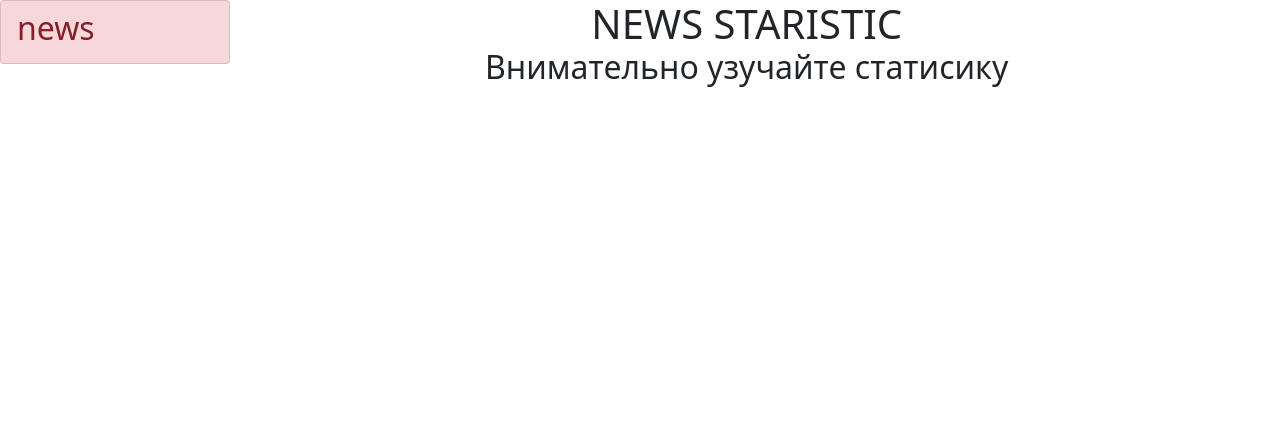
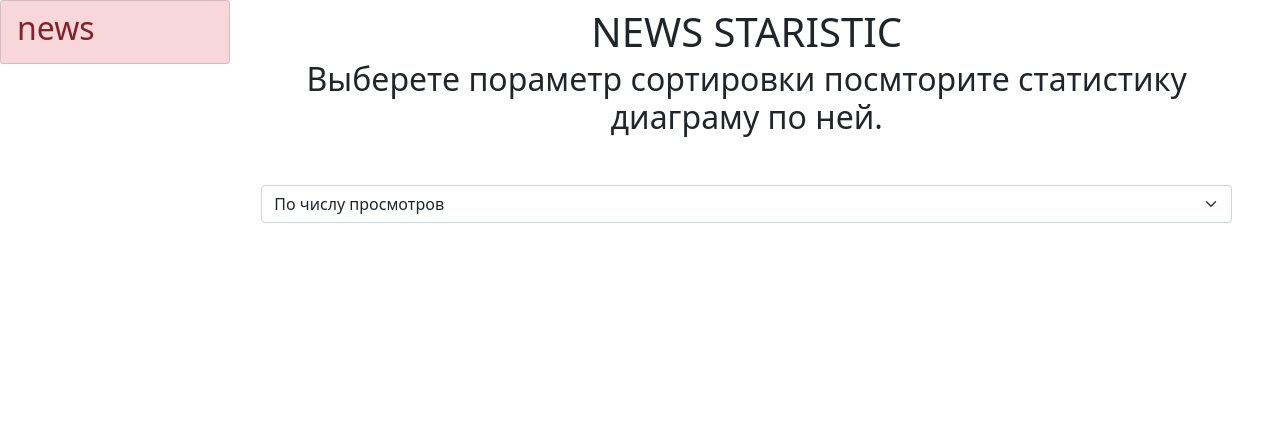
Before and after one commit to YaraKoba/Django-News-Scrol, a Django app: template test_task/news/templates/news/news_statistic.html in a window 1280 px wide. Shown: the top 422 px of the page. Run offline with Django 4.2, Linux system fonts and the light colour scheme; the template is opened without the code that fills it, so the values that code supplies are empty; some libraries are stand-ins or nearby versions.

Commit message:
statistisc page

```diff
--- a/test_task/news/models.py
+++ b/test_task/news/models.py
@@ -17,6 +17,8 @@ class News(models.Model):
     body = models.TextField(max_length=5000)
     img = models.ImageField(null=True, blank=True)
     create_at = models.DateTimeField(default=timezone.now)
+
+    views = models.BigIntegerField(default=0)
     likes = models.IntegerField(default=0)
     dislikes = models.IntegerField(default=0)
 
--- a/test_task/news/serializers.py
+++ b/test_task/news/serializers.py
@@ -9,7 +9,7 @@ class NewsEasySerializers(serializers.ModelSerializer):
 
     class Meta:
         model = News
-        fields = ('id', 'title', 'user_name', 'create_at', 'tags', 'img')
+        fields = ('id', 'title', 'user_name', 'create_at', 'tags', 'img', 'views', 'likes', 'dislikes')
 
     def get_tags(self, obj):
         return [tag.name for tag in obj.tag.all()]
@@ -22,7 +22,7 @@ class NewsBodySerializers(serializers.ModelSerializer):
 
     class Meta:
         model = News
-        fields = ('id', 'title', 'body', 'user_name', 'create_at', 'tags', 'likes', 'dislikes')
+        fields = ('id', 'title', 'body', 'user_name', 'create_at', 'tags', 'views', 'likes', 'dislikes')
 
     def get_tags(self, obj):
         return [tag.name for tag in obj.tag.all()]
--- a/test_task/news/static/news/css/news.css
+++ b/test_task/news/static/news/css/news.css
@@ -39,3 +39,30 @@
     box-shadow: 0px 4px 6px rgba(0, 0, 0, 0.1);
     margin-top: 35px;
 }
+
+.placeholder {
+  height: 400px;
+  padding: 50px;
+}
+
+.bar {
+  height: 50px;
+  color: white;
+  margin-bottom: 10px;
+}
+
+
+.bar-item {
+    width: 150px;
+    background: #00A1FF;
+    font-style:inherit;
+    opacity: 1;
+    -webkit-transition: width 1s ease-in;
+    transition: width 1s ease-in;
+  }
+
+.bar span {
+  top: 15px;
+  left: 30px;
+  position: relative;
+}
--- /dev/null
+++ b/test_task/news/static/news/js/fetchService.js
@@ -0,0 +1,18 @@
+
+const apiHost = 'http://127.0.0.1:8000/api/'
+
+export default class PostService {
+    static async getAll(filter = 'created_at') {
+        try {
+            const response = await fetch(`${apiHost}news/statistics?filter=${filter}`);
+            if (!response.ok) {
+                throw new Error(`HTTP error! Status: ${response.status}`);
+            }
+            const data = await response.json();
+            return data;
+        } catch (error) {
+            console.error('Error in PostService.getAll:', error);
+            throw error;
+        }
+    }
+}
--- a/test_task/news/static/news/js/generateHTML.js
+++ b/test_task/news/static/news/js/generateHTML.js
@@ -39,3 +39,22 @@ export function generateNewsHTML(news_data) {
 
   return newHTML;
 }
+
+export function getDiagramHTML(post, rate, count, color) {
+  let width = post[count] * rate;
+      if (width < 15) width = 10;
+
+  return `
+  <div class="container">
+      <div class="bar bar-item p-1 row" style="width: ${width}%; background: ${color}">
+          <a class="col text-decoration-none text-white fs-5" style="cursor: pointer;" href="/news/news/${post.id}">
+          <span class="">
+          ${post.id}
+          </span>
+          </a>
+          <p class="col text-end">${post[count]}</p>
+
+      </div>
+  </div>
+`
+}
--- a/test_task/news/static/news/js/infinite-scroll.js
+++ b/test_task/news/static/news/js/infinite-scroll.js
@@ -15,7 +15,7 @@ export const fetchNews = async (url, container) => {
     loader.style.display = 'none';
     let next_url = newsData.next;
     if (container.offsetHeight < window.innerHeight && next_url) {
-      await fetchNews(next_url, container);
+      next_url = await fetchNews(next_url, container);
     }
 
     return next_url;
--- a/test_task/news/static/news/js/post.js
+++ b/test_task/news/static/news/js/news-post.js
@@ -42,7 +42,7 @@ function fetchLoadPost() {
         })
         .then(newsData => {
             titleContainer.insertAdjacentHTML('afterend', `<h1 class="card-header masthead-heading mb-0">${newsData.title}</h1>`);
-            subtitleContainer.insertAdjacentHTML('afterend', `<small class="text-muted">${newsData.create_at} | Теги: ${getTagHTML(newsData.tags)}</small>`);
+            subtitleContainer.insertAdjacentHTML('afterend', `<small class="text-muted">${newsData.create_at} | 👁‍🗨 ${newsData.views} | Теги: ${getTagHTML(newsData.tags)}</small>`);
             bodyContainer.innerText = newsData.body;
             likesCount.innerText = newsData.likes;
             dislikesCount.innerText = newsData.dislikes;
@@ -90,6 +90,7 @@ function fetchLikes(data) {
         });
 }
 
+
 window.addEventListener('load', fetchLoadPost);
 
 let hasLiked = false;
--- /dev/null
+++ b/test_task/news/static/news/js/news-statistics.js
@@ -0,0 +1,23 @@
+import PostService from "./fetchService.js";
+import { getDiagramHTML } from "./generateHTML.js";
+
+const diagramContainer = document.getElementById("diagram");
+const selectContainer = document.getElementById("select");
+const colors = ['#00A1FF', '#0081CC', '#265F7F', '#4CBDFF', '#00517F'];
+let currentColorIndex = 0;
+
+const fetchStatistics = async () => {
+    const count = selectContainer.value;
+    const response = await PostService.getAll(count);
+    const rate = 100 / response[0][count];
+    diagramContainer.innerHTML = "";
+
+    for (const post of response) {
+        const color = colors[currentColorIndex];
+        diagramContainer.insertAdjacentHTML('beforeend', getDiagramHTML(post, rate, count, color));
+        currentColorIndex = (currentColorIndex + 1) % colors.length;
+    }
+}
+
+window.addEventListener('load', fetchStatistics);
+selectContainer.addEventListener('change', fetchStatistics);
--- a/test_task/news/templates/news/news_post.html
+++ b/test_task/news/templates/news/news_post.html
@@ -33,6 +33,6 @@
         </header>
     </div>
 </div>
-<script type="module" src="{% static 'news/js/post.js' %}"></script>
+<script type="module" src="{% static 'news/js/news-post.js' %}"></script>
 
 {% endblock %}
--- a/test_task/news/templates/news/news_statistic.html
+++ b/test_task/news/templates/news/news_statistic.html
@@ -11,9 +11,16 @@
         <header class="masthead text-center">
             <div class="masthead-content">
                 <div class="container px-5">
-                    <h1 class="masthead-heading mb-0">NEWS STARISTIC</h1>
-                    <h2 class="masthead-subheading mb-5">Внимательно узучайте статисику</h2>
-                    <div id="news-container">
+                    <h1 class="masthead-heading mb-1 mt-2">NEWS STARISTIC</h1>
+                    <h2 class="masthead-subheading mb-5">Выберете пораметр сортировки посмторите статистику диаграму по ней.</h2>
+                    <select id="select" class="form-select mb-5" aria-label="Default select">
+                        <option value="views" selected="">По числу просмотров</option>
+                        <option value="likes">По кол-ву лайков</option>
+                        <option value="dislikes">По кол-ву дизлайков</option>
+                     </select>
+                    <div id="news-statistics">
+                        <div id="diagram" class="diagram text-start">
+                          </div>
                     </div>
                 </div>
             </div>
@@ -21,6 +28,6 @@
     </div>
 </div>
 
-{% comment %} <script type="module" src="{% static 'news/js/infinite-scroll.js' %}"></script> {% endcomment %}
+<script type="module" src="{% static 'news/js/news-statistics.js' %}"></script>
 
 {% endblock %}
--- a/test_task/news/urls.py
+++ b/test_task/news/urls.py
@@ -1,5 +1,5 @@
 from django.urls import path
-from .views import news_main, news_page, api_overview, NewsPaginationView, get_tags, get_news_body, change_likes, create_post, update_post, delete_post
+from .views import news_main, news_page, api_overview, NewsPaginationView, NewsStatistics, get_tags, get_news_body, change_likes, create_post, update_post, delete_post
 
 urlpatterns = [
     path('news/<slug:menu_item_slug>/', news_main, name='menu'),
@@ -8,6 +8,7 @@ urlpatterns = [
 
     path('api/', api_overview, name='api_overview'),
     path('api/news/', NewsPaginationView.as_view(), name='news-list'),
+    path('api/news/statistics/', NewsStatistics.as_view(), name='news-statistics'),
     path('api/news/tags', get_tags, name='news-tags'),
     path('api/news/create', create_post, name='news-create'),
     path('api/news/<int:pk>/', get_news_body, name='news-body'),
--- a/test_task/news/views.py
+++ b/test_task/news/views.py
@@ -42,6 +42,18 @@ class NewsPaginationView(generics.ListAPIView):
 
         return queryset
 
+class NewsStatistics(generics.ListAPIView):
+    serializer_class = NewsEasySerializers
+
+    def get_queryset(self):
+        type_filter = self.request.query_params.get('filter', None)
+
+        if type_filter in ['likes', 'dislikes', 'views']:
+            news = News.objects.all().order_by(f'-{type_filter}')
+            return news
+        else:
+            return News.objects.none()
+
 
 @api_view(['GET'])
 def get_news_body(request: Request, pk: int):
@@ -50,6 +62,8 @@ def get_news_body(request: Request, pk: int):
     except News.DoesNotExist:
         return Response(status=status.HTTP_404_NOT_FOUND)
 
+    news.views += 1
+    news.save()
     serializer = NewsBodySerializers(news)
     return Response(serializer.data)
 
```
Also changed, not shown: test_task/news/migrations/0018_news_views.py (added).
